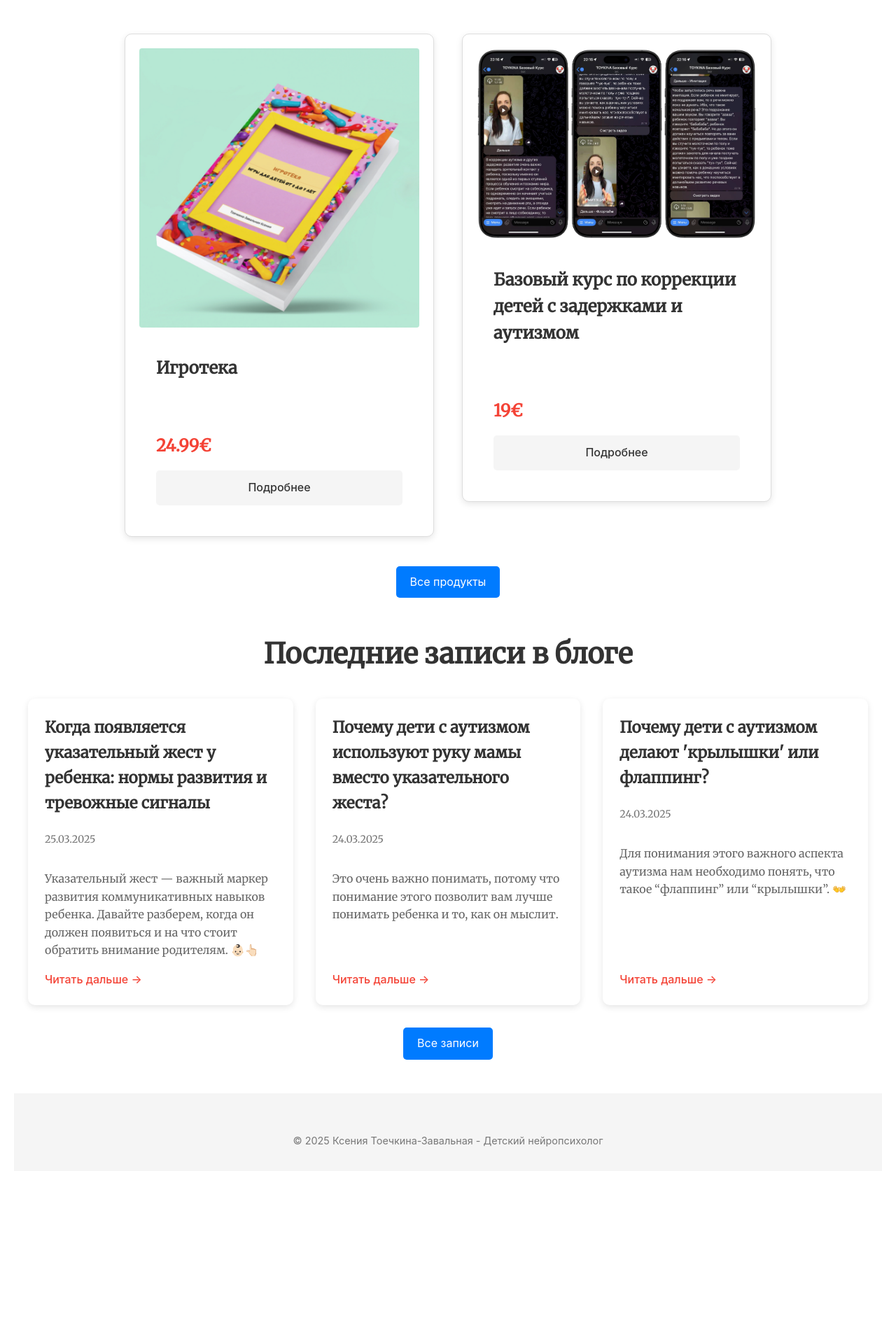
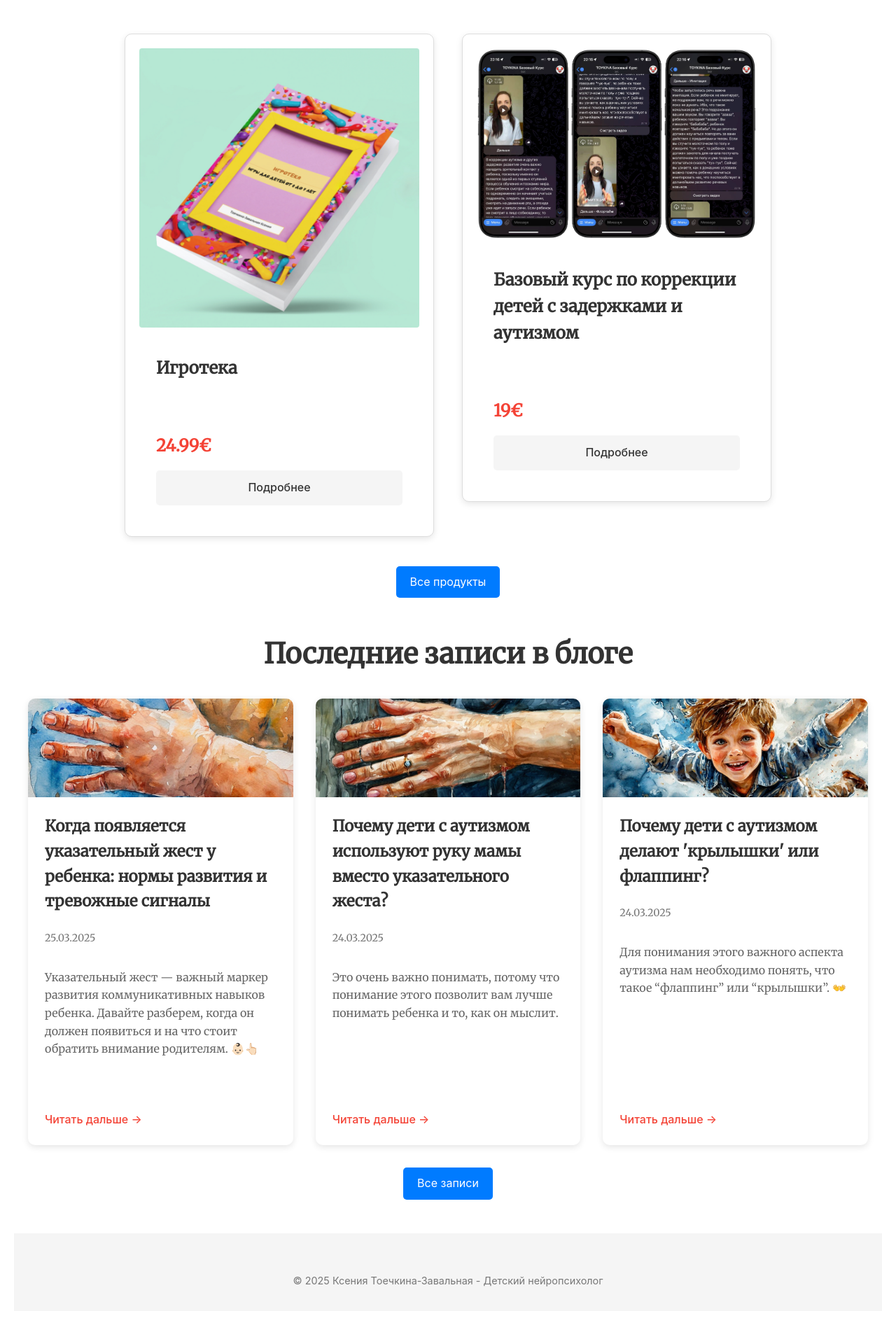
Before and after one commit to alexzavalny/ToykinaBusinessCard, a Jekyll site: the page built from index.md, in a window 1280 px wide. Shown: the part 1136-3029 px from the top of the page at 70% size. Built offline with Jekyll 4.4.1, drawn with Linux system fonts in a browser that asks for light colours; comment, search, counter and statistics services are not loaded; before the commit the page ends 2829 px from its top, so only the background shows below that.

Commit message:
Add hero image display and styling for post cards
- Implemented conditional rendering for hero images in the home layout to enhance visual appeal.
- Updated CSS to style the hero image container and added hover effects for improved user interaction.
- Ensured post titles are escaped for better security and formatting.

```diff
--- a/_layouts/home.html
+++ b/_layouts/home.html
@@ -80,8 +80,13 @@ layout: default
   <div class="post-list">
     {% for post in site.posts limit:3 %}
       <div class="post-card">
+        {% if post.hero_image %}
+        <div class="post-card-hero">
+          <img src="{{ post.hero_image | relative_url }}" alt="{{ post.title }}">
+        </div>
+        {% endif %}
         <div class="post-content">
-          <h3 class="post-title"><a href="{{ post.url | relative_url }}">{{ post.title }}</a></h3>
+          <h3 class="post-title"><a href="{{ post.url | relative_url }}">{{ post.title | escape }}</a></h3>
           <p class="post-meta">{{ post.date | date: "%d.%m.%Y" }}</p>
           <p class="post-excerpt">{{ post.excerpt | strip_html | truncatewords: 30 }}</p>
           <a href="{{ post.url | relative_url }}" class="read-more">Читать дальше →</a>
--- a/assets/main.scss
+++ b/assets/main.scss
@@ -117,6 +117,23 @@ html {
   &:hover {
     transform: translateY(-5px);
     box-shadow: 0 8px 20px rgba(0,0,0,0.15);
+  }
+
+  .post-card-hero {
+    width: 100%;
+    height: 200px;
+    overflow: hidden;
+
+    img {
+      width: 100%;
+      height: 100%;
+      object-fit: cover;
+      transition: transform 0.3s ease;
+    }
+
+    &:hover img {
+      transform: scale(1.05);
+    }
   }
 
   .post-content {
```
